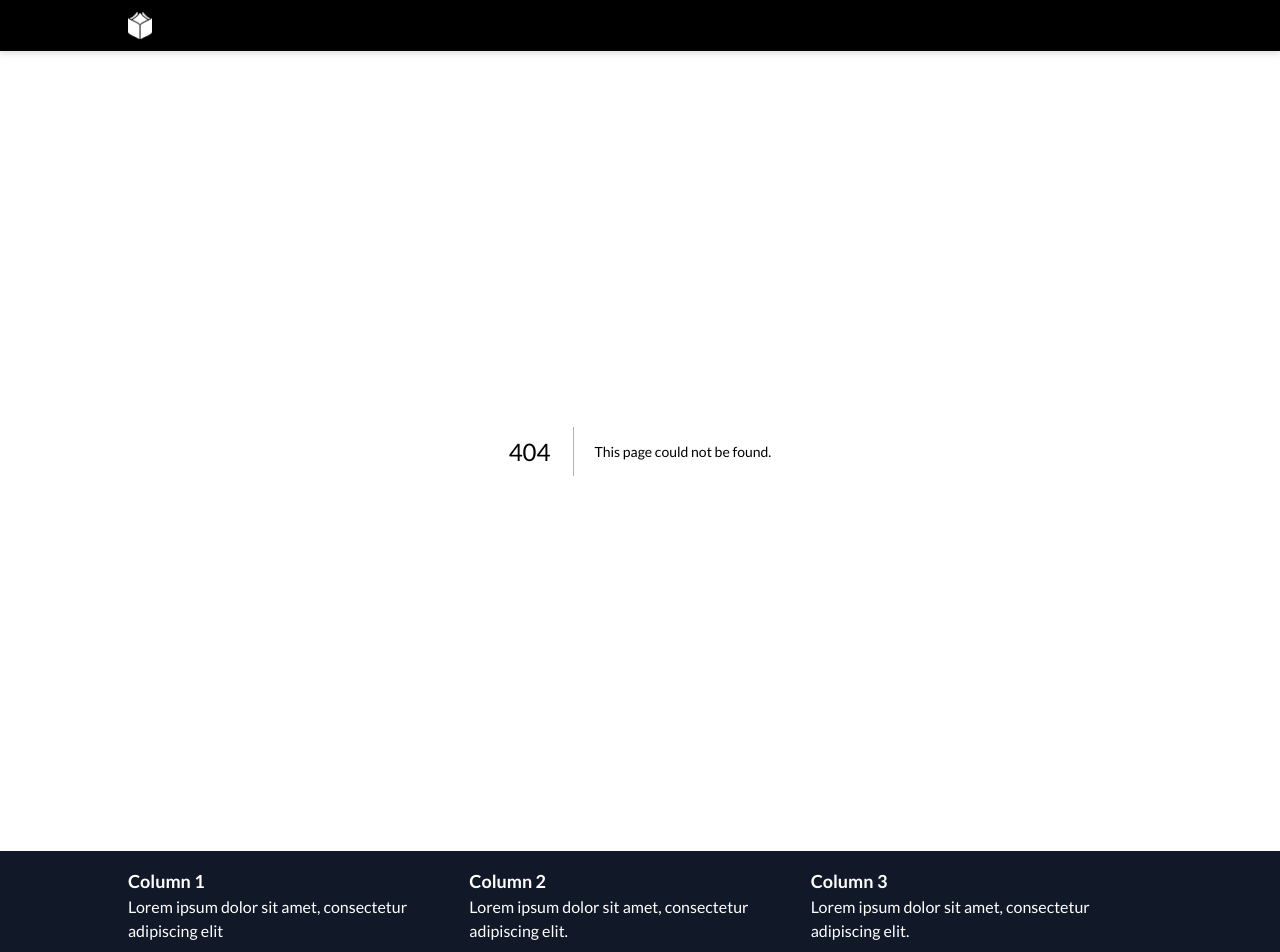
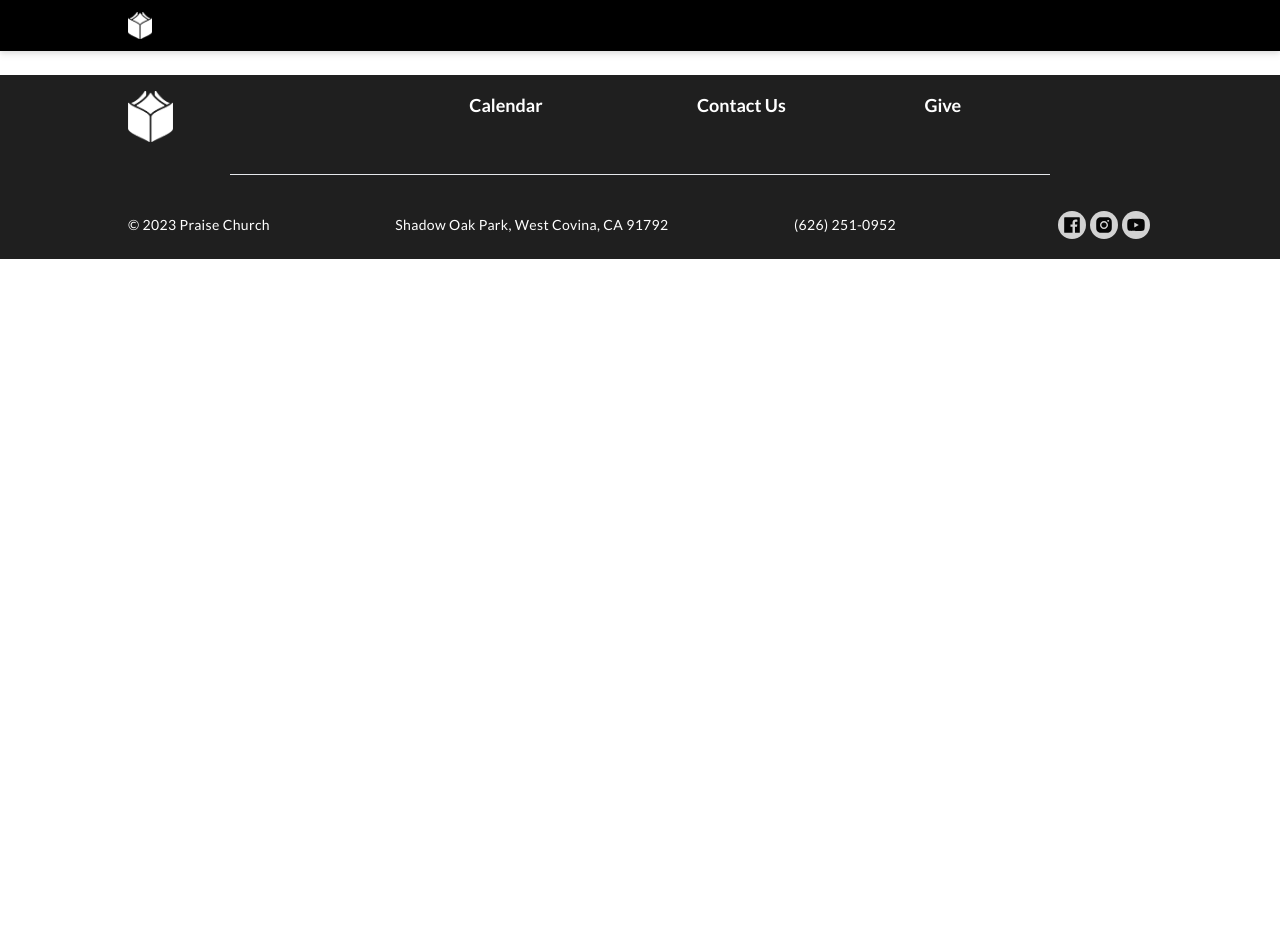
Before and after one commit to PraiseChurch/web, a Next.js app: page /contact in a window 1280 px wide. Before the commit this address had no page. Shown: the top 952 px of the page. After the commit the page ends 800 px from the top, so only its background shows below. Built offline with nearby package versions, Linux system fonts and the light colour scheme.

Commit message:
chore: init new contact page, add footer info, footer logo, sections

```diff
--- /dev/null
+++ b/src/app/contact/page.tsx
@@ -0,0 +1,7 @@
+export default function Contact() {
+    return (
+        <div>
+            contact
+        </div>
+    )
+}
--- a/src/app/modules/Footer.tsx
+++ b/src/app/modules/Footer.tsx
@@ -1,24 +1,39 @@
 import React from "react";
 import Link from "next/link";
+import Image from "next/image";
 import { Typography } from "../components";
-import { AiFillInstagram, AiFillYoutube } from "react-icons/ai";
+import { AiFillFacebook, AiFillInstagram, AiFillYoutube } from "react-icons/ai";
 
 export const Footer: React.FC = () => {
-  const currentYear = new Date().getFullYear()
+  const currentYear = new Date().getFullYear();
   return (
-    <footer className="bg-gray-900 text-white p-4">
+    <footer className="bg-footer-dark-grey text-white p-4">
       <div className="container mx-auto flex justify-between max-w-screen-lg">
-        <div className="w-1/3">
-          <h2 className="text-lg font-semibold">Column 1</h2>
-          <p>Lorem ipsum dolor sit amet, consectetur adipiscing elit</p>
+        <div className="container w-1/3">
+          <Link href="/" className="text-white font-semibold text-lg">
+            <Image
+              src="/tulip-logo-white.png"
+              alt="praise church west covina logo"
+              className="opacity-1"
+              width={45}
+              height={45}
+              priority
+            />
+          </Link>
         </div>
-        <div className="w-1/3">
-          <h2 className="text-lg font-semibold">Column 2</h2>
-          <p>Lorem ipsum dolor sit amet, consectetur adipiscing elit.</p>
-        </div>
-        <div className="w-1/3">
-          <h2 className="text-lg font-semibold">Column 3</h2>
-          <p>Lorem ipsum dolor sit amet, consectetur adipiscing elit.</p>
+        <div className="container mx-auto flex justify-between w-2/3">
+          <div className="w-1/3">
+            <h2 className="text-lg font-semibold">Calendar</h2>
+            {/* <p>Lorem ipsum dolor sit amet, consectetur adipiscing elit</p> */}
+          </div>
+          <div className="w-1/3">
+            <h2 className="text-lg font-semibold">Contact Us</h2>
+            {/* <p>Lorem ipsum dolor sit amet, consectetur adipiscing elit.</p> */}
+          </div>
+          <div className="w-1/3">
+            <h2 className="text-lg font-semibold">Give</h2>
+            {/* <p>Lorem ipsum dolor sit amet, consectetur adipiscing elit.</p> */}
+          </div>
         </div>
       </div>
       <div className="container mx-auto flex justify-center max-w-screen-lg">
@@ -26,16 +41,10 @@
       </div>
       <div className="container mx-auto flex flex-col justify-between max-w-screen-lg md:flex-row">
         <div className="container flex flex-col justify-between max-w-screen-md items-center md:flex-row mr-8">
-          <Typography
-            variant="caption"
-            color="text-white"
-          >
+          <Typography variant="caption" color="text-white">
             &copy; {currentYear} Praise Church
           </Typography>
-          <Typography
-            variant="caption"
-            color="text-white"
-          >
+          <Typography variant="caption" color="text-white">
             Shadow Oak Park, West Covina, CA 91792
           </Typography>
           <Typography variant="caption" color="text-white">
@@ -43,6 +52,13 @@
           </Typography>
         </div>
         <div className="flex items-center justify-center">
+          <Link href="https://www.facebook.com/praisechurchwc">
+            <div className="bg-white hover:opacity-100 rounded-full w-7 h-7 flex items-center justify-center mx-0.5 my-1 md:opacity-80">
+              <span>
+                <AiFillFacebook size="20" color="black" />
+              </span>
+            </div>
+          </Link>
           <Link href="https://www.instagram.com/praisechurchwc/">
             <div className="bg-white hover:opacity-100 rounded-full w-7 h-7 flex items-center justify-center mx-0.5 my-1 md:opacity-80">
               <span>
--- a/tailwind.config.ts
+++ b/tailwind.config.ts
@@ -13,6 +13,10 @@
         "gradient-conic":
           "conic-gradient(from 180deg at 50% 50%, var(--tw-gradient-stops))",
       },
+      colors: {
+        "footer-grey": "#333333",
+        "footer-dark-grey": "#1F1F1F"
+      }
     },
     screens: {
       sm: "640px",
```
